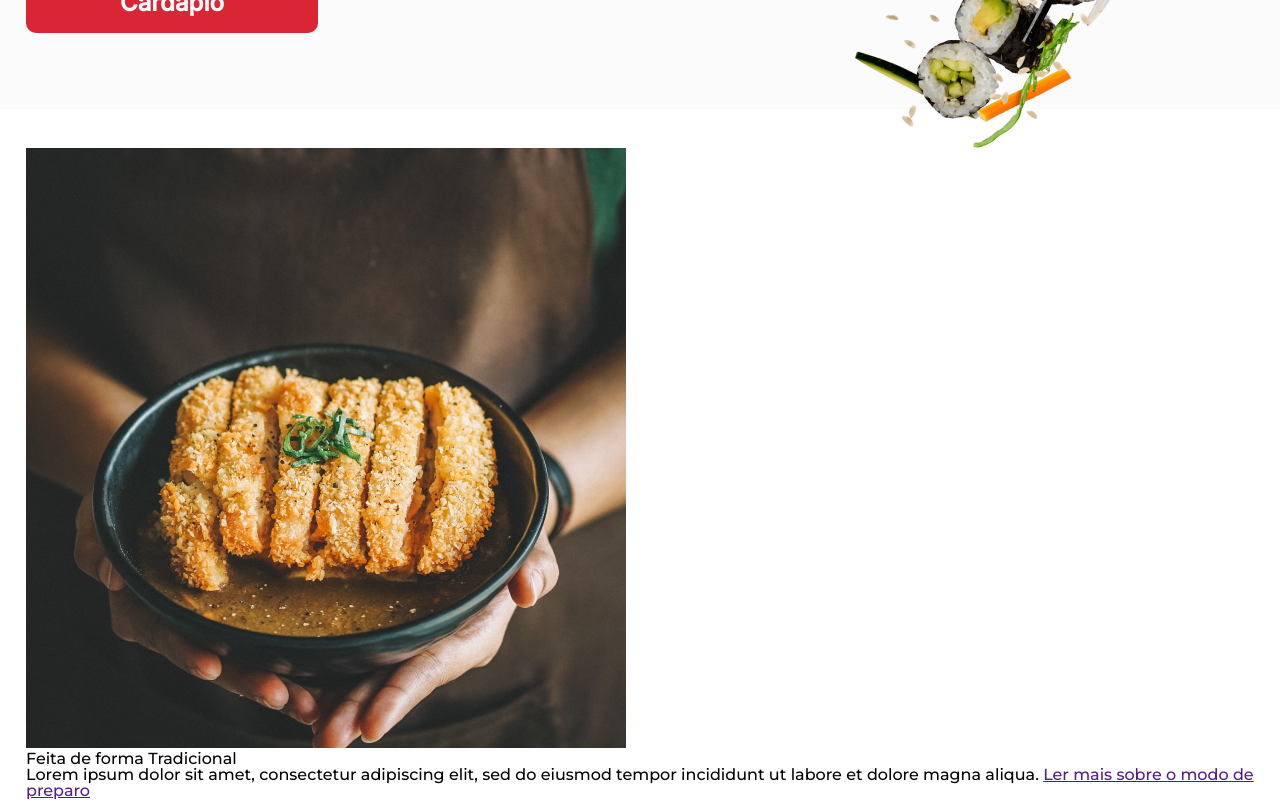
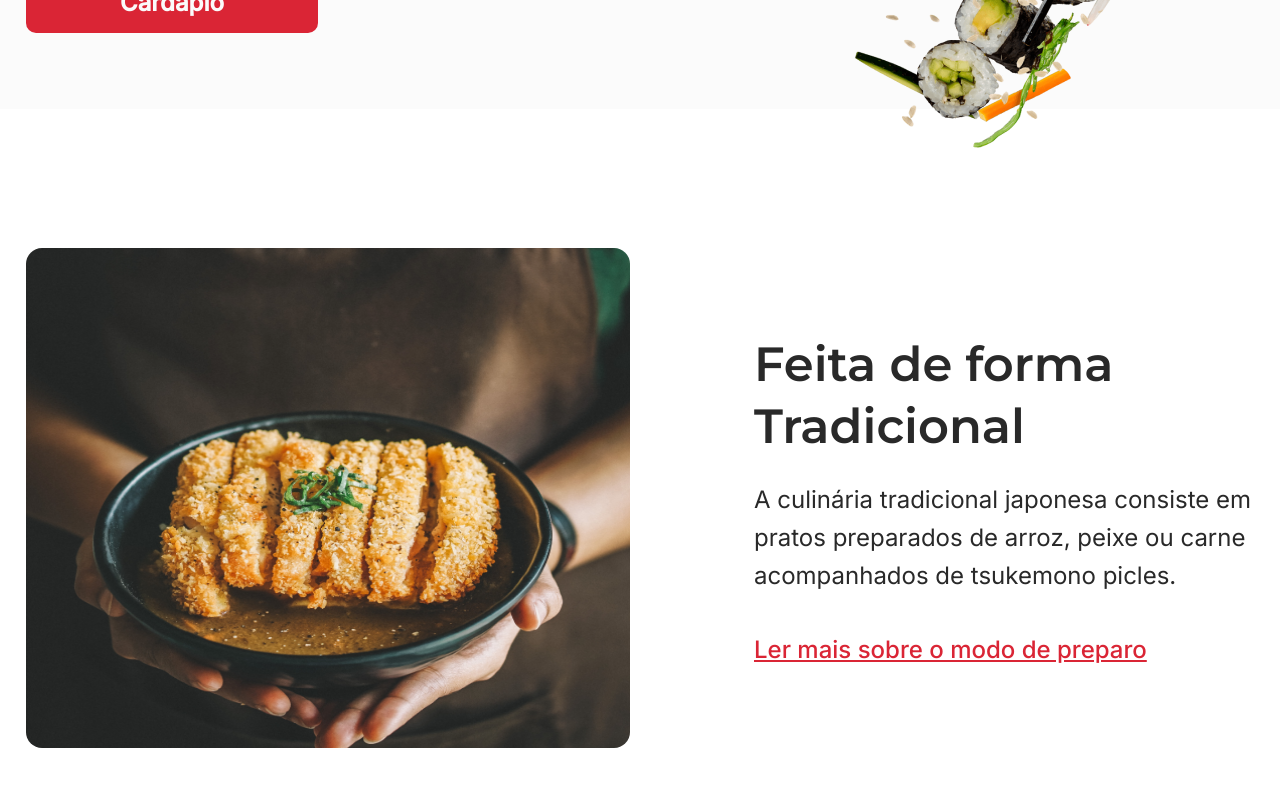
Before and after one commit to Robson-Carvalho/foodjp, a React (Vite) app: page / in a window 1280 px wide. Shown: the part 691-1491 px from the top of the page. After the commit the page ends 1439 px from the top, so only its background shows below. Built offline with nearby package versions, Linux system fonts and the light colour scheme.

Commit message:
:memo: added styling of second main component section

```diff
--- a/src/components/Main/index.jsx
+++ b/src/components/Main/index.jsx
@@ -22,10 +22,15 @@ export const Main = () => {
         <div>
           <h2>Feita de forma Tradicional</h2>
           <span>
-            Lorem ipsum dolor sit amet, consectetur adipiscing elit, sed do
-            eiusmod tempor incididunt ut labore et dolore magna aliqua.{" "}
+            A culinária tradicional japonesa consiste em pratos preparados de
+            arroz, peixe ou carne acompanhados de tsukemono picles.
           </span>
-          <a href="">Ler mais sobre o modo de preparo </a>
+          <a
+            target="_blank"
+            href="https://www.sp.br.emb-japan.go.jp/itpr_pt/gastronomia.html#:~:text=A%20culin%C3%A1ria%20tradicional%20japonesa%20consiste,acompanhados%20de%20tsukemono%20(picles)."
+          >
+            Ler mais sobre o modo de preparo{" "}
+          </a>
         </div>
       </section>
     </Container>
--- a/src/components/Main/styles.jsx
+++ b/src/components/Main/styles.jsx
@@ -93,5 +93,58 @@ export const Container = styled.main`
         }
       }
     }
+
+    &:nth-child(2) {
+      margin-top: 100.3px;
+      display: flex;
+      flex-direction: row;
+      align-items: center;
+      justify-content: space-between;
+      flex-wrap: wrap;
+
+      img {
+        width: 604px;
+        height: 500px;
+        border-radius: 16px;
+      }
+
+      div {
+        max-width: 500px;
+        width: 100%;
+        display: flex;
+        flex-direction: column;
+        justify-content: flex-start;
+        gap: 24px;
+
+        h2 {
+          font-family: "Montserrat";
+          font-style: normal;
+          font-weight: 600;
+          font-size: 48px;
+          line-height: 62px;
+          color: ${({ theme }) => theme.black};
+        }
+
+        span {
+          font-family: "Inter";
+          font-style: normal;
+          font-weight: 400;
+          font-size: 24px;
+          line-height: 38px;
+          color: ${({ theme }) => theme.black};
+        }
+
+        a {
+          font-family: "Inter";
+          font-style: normal;
+          font-weight: 500;
+          font-size: 24px;
+          line-height: 29px;
+          margin-top: 16px;
+          text-decoration-line: underline;
+          color: ${({ theme }) => theme.red};
+        }
+      }
+    }
   }
 `;
```
